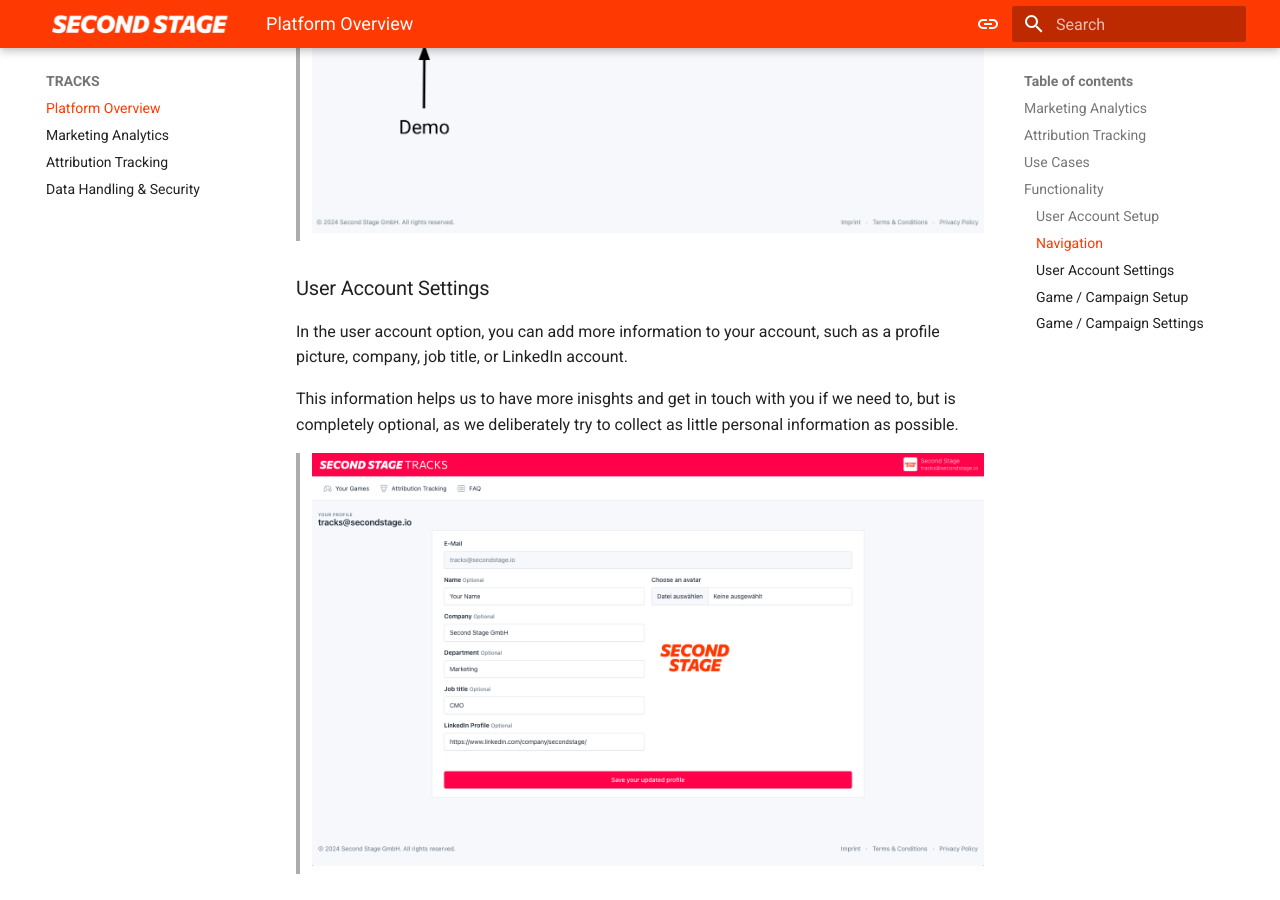
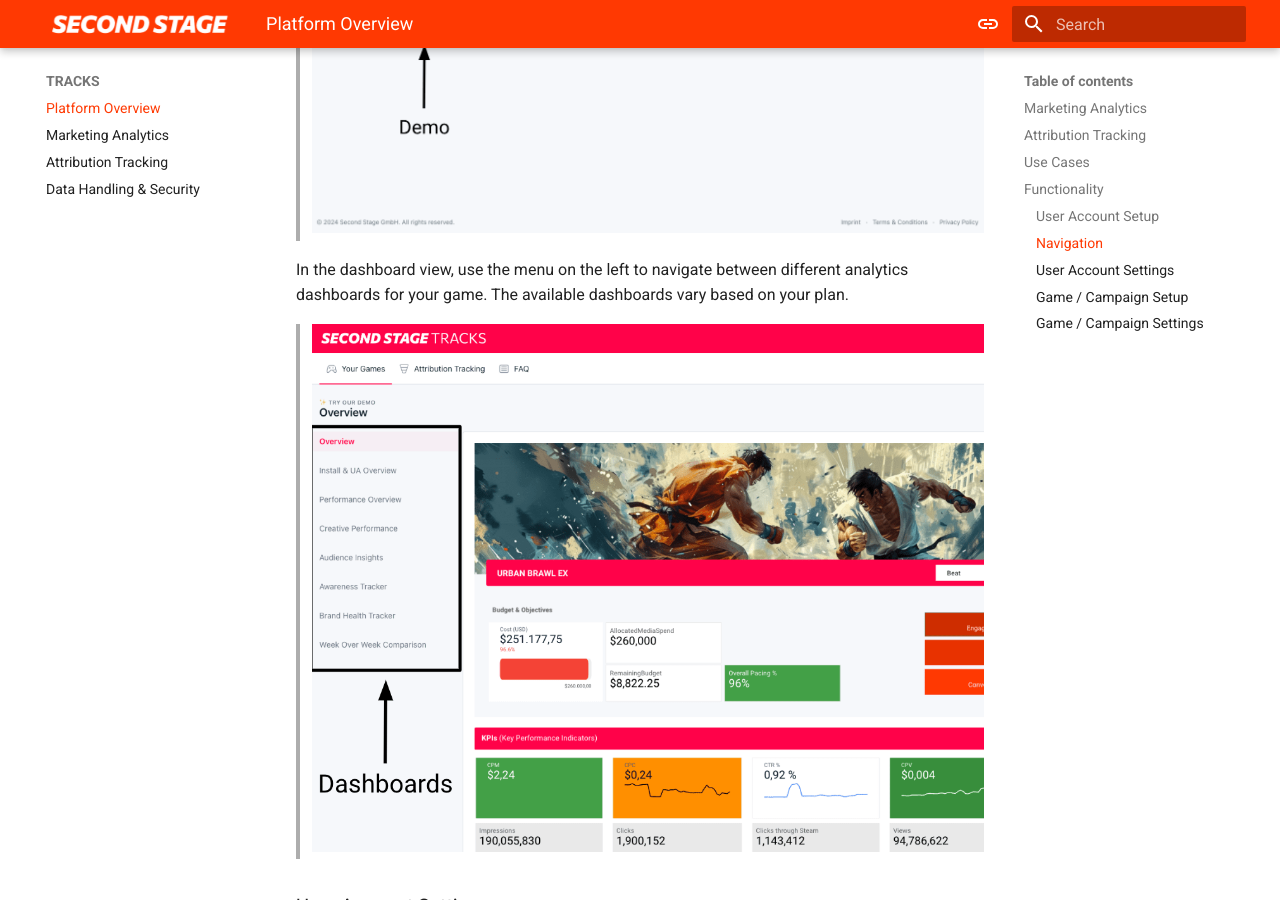
Before and after one commit to secondstage-io/tracks-documentation, an MkDocs documentation site: the page built from docs/tracks/overview.md, in a window 1280 px wide and 900 px high, scrolled down 4916 px. Built offline with MkDocs 1.6.1 and Material for MkDocs 9.7.7, drawn with Linux system fonts in a browser that asks for light colours.

Commit message:
Update overview.md
added dashboard img

```diff
--- a/docs/tracks/overview.md
+++ b/docs/tracks/overview.md
@@ -98,6 +98,10 @@
 
 > ![Demo](/assets/overview_demo.png "Demo")
 
+In the dashboard view, use the menu on the left to navigate between different analytics dashboards for your game. The available dashboards vary based on your plan.
+
+> ![Dashboards](/assets/overview_dashboards.png "Dashboards")
+
 ### User Account Settings
 
 In the user account option, you can add more information to your account, such as a profile picture, company, job title, or LinkedIn account.
```
